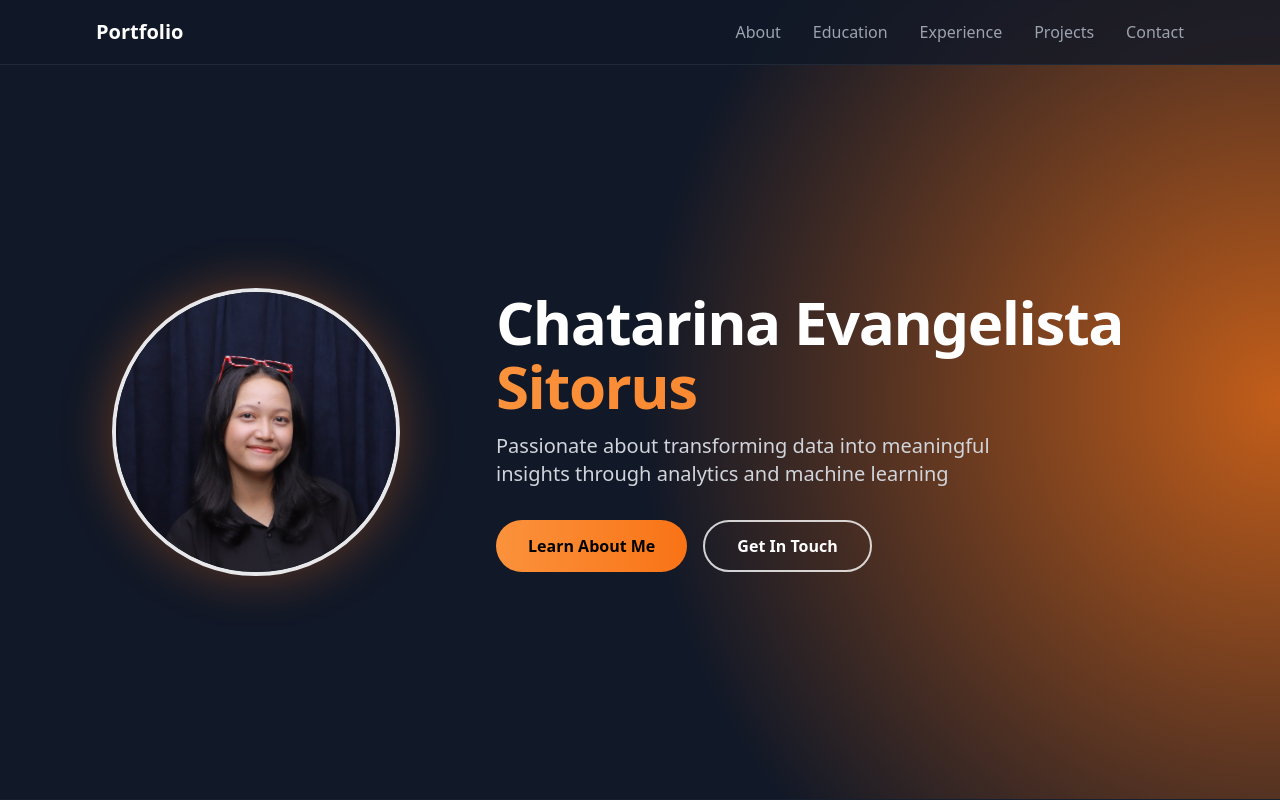
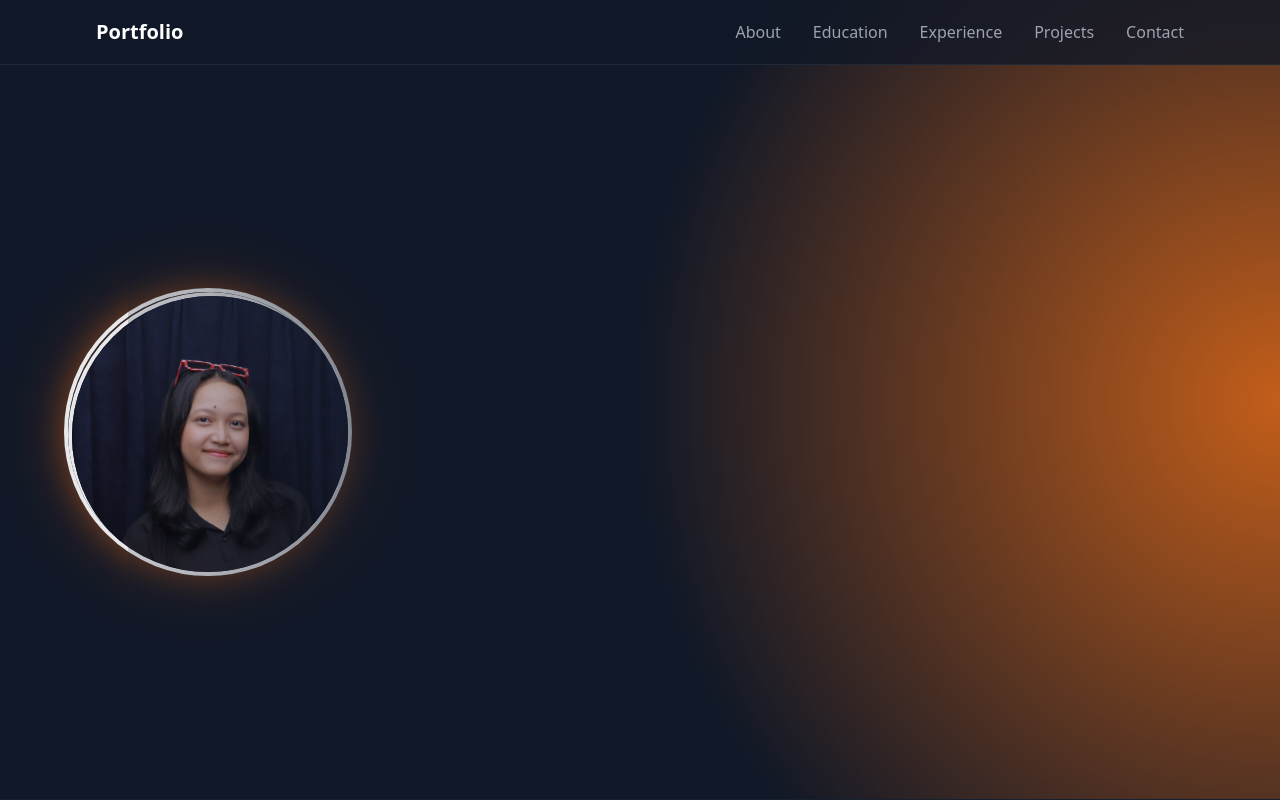
Before and after one commit to Chatarinaeva/portfolio-chatarinaeva, a React (Vite) app: page / in a window 1280 px wide. Shown: the top 800 px of the page. Built offline with nearby package versions, Linux system fonts and the light colour scheme.

Commit message:
Update App.tsx

```diff
--- a/src/App.tsx
+++ b/src/App.tsx
@@ -53,7 +53,7 @@ function App() {
       {/* Hero Section */}
       <section className="h-auto min-h-screen pt-20 sm:pt-16 flex items-center px-4 sm:px-6 lg:px-16 bg-gray-900 relative overflow-hidden border-b border-gray-800/50">
         <div className="hidden md:block absolute right-0 top-1/2 -translate-y-1/2 w-[90%] h-[140%] bg-[radial-gradient(circle_at_right,_var(--tw-gradient-stops))] from-orange-500/85 via-gray-900/95 to-transparent opacity-90 pointer-events-none" />
-        <div className="max-w-6xl mx-auto flex flex-col md:flex-row items-center md:items-center gap-12 w-full md:pl-12 relative z-10">
+        <div className="w-40 h-40 sm:w-48 sm:h-48 md:w-72 md:h-72 rounded-full overflow-hidden shadow-[0_0_30px_rgba(249,115,22,0.35),_0_0_70px_rgba(249,115,22,0.25)] border-4 border-white/90 mx-auto md:mx-0 transition-shadow duration-500">
           <div className="flex-shrink-0">
             <div className="w-40 h-40 sm:w-48 sm:h-48 md:w-72 md:h-72 rounded-full overflow-hidden shadow-[0_0_50px_rgba(249,115,22,0.35)] border-4 border-white/90 mx-auto md:mx-0">
               <img
```
